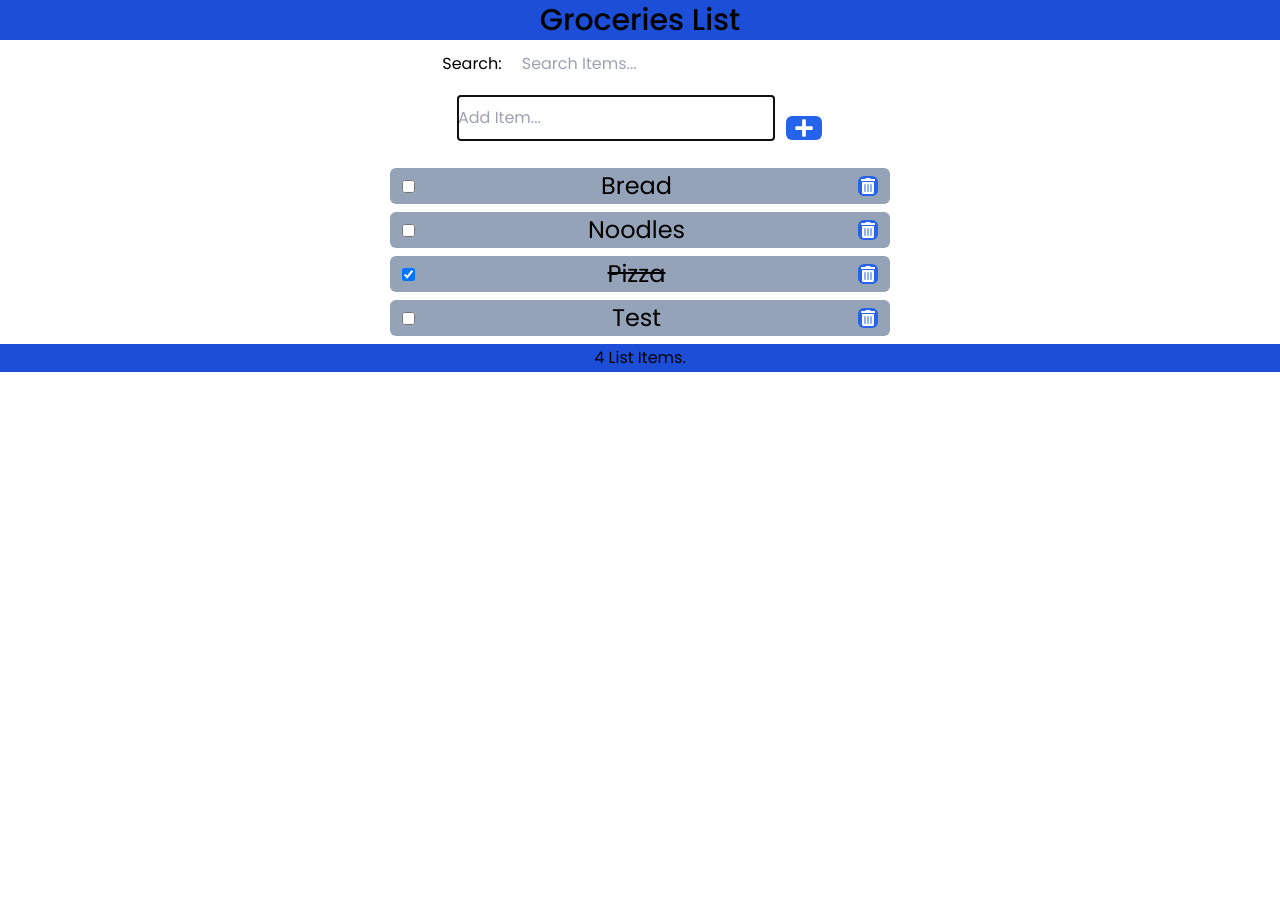
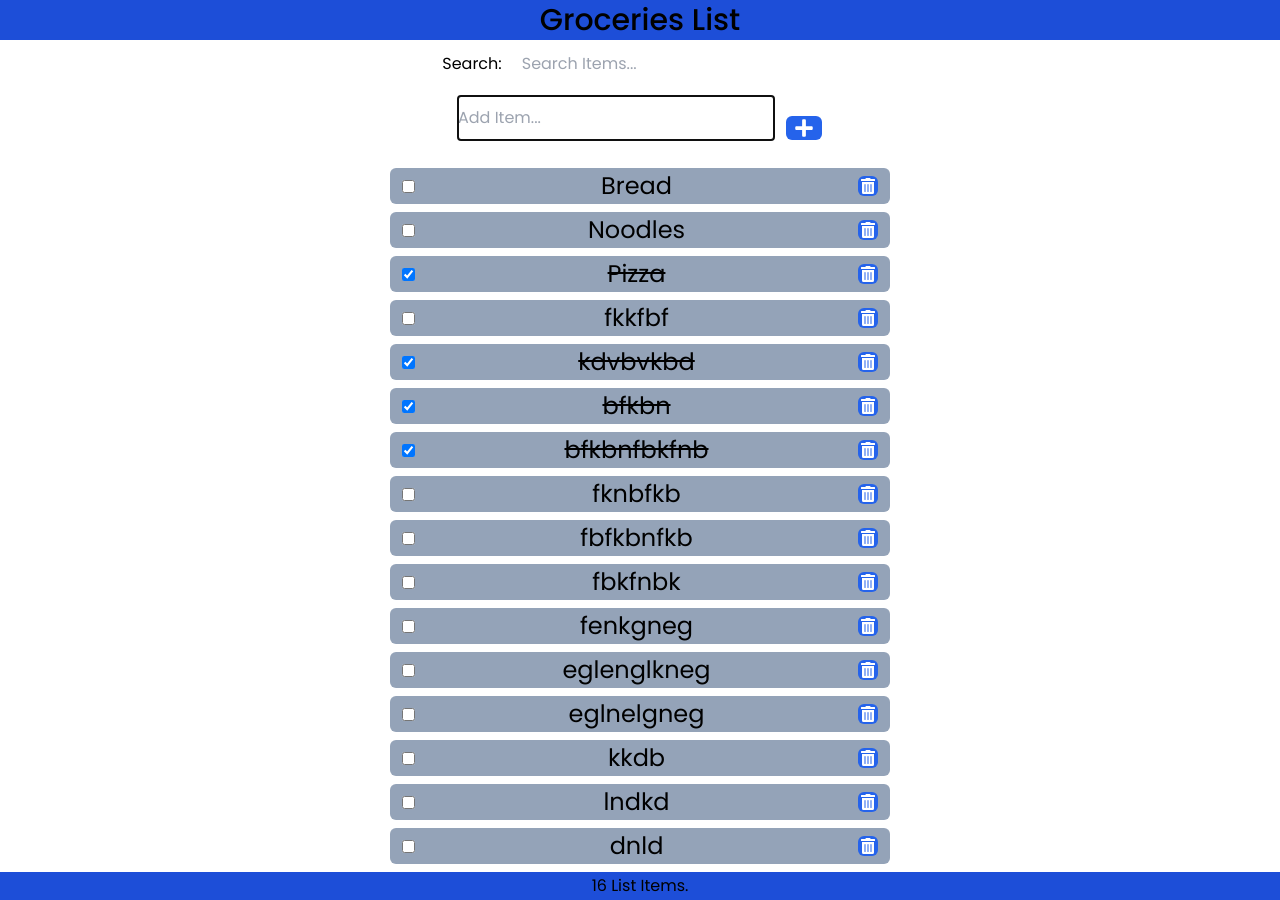
Before and after one commit to alwaysappear/Groceries-List-React-Prac, a React (Vite) app: page / in a window 1280 px wide. Before the commit the page ends 800 px from the top, so only its background shows below. Built offline with nearby package versions, Linux system fonts and the light colour scheme; data requests are answered from the project's data file.

Commit message:
fixed check item

```diff
--- a/data/db.json
+++ b/data/db.json
@@ -16,9 +16,69 @@
       "item": "Pizza"
     },
     {
+      "id": 5,
+      "checked": false,
+      "item": "fkkfbf"
+    },
+    {
       "id": 4,
+      "checked": true,
+      "item": "kdvbvkbd"
+    },
+    {
+      "id": 7,
+      "checked": true,
+      "item": "bfkbn"
+    },
+    {
+      "id": 8,
+      "checked": true,
+      "item": "bfkbnfbkfnb"
+    },
+    {
+      "id": 9,
       "checked": false,
-      "item": "Test"
+      "item": "fknbfkb"
+    },
+    {
+      "id": 10,
+      "checked": false,
+      "item": "fbfkbnfkb"
+    },
+    {
+      "id": 11,
+      "checked": false,
+      "item": "fbkfnbk"
+    },
+    {
+      "id": 13,
+      "checked": false,
+      "item": "fenkgneg"
+    },
+    {
+      "id": 14,
+      "checked": false,
+      "item": "eglenglkneg"
+    },
+    {
+      "id": 15,
+      "checked": false,
+      "item": "eglnelgneg"
+    },
+    {
+      "id": 12,
+      "checked": false,
+      "item": "kkdb"
+    },
+    {
+      "id": 16,
+      "checked": false,
+      "item": "lndkd"
+    },
+    {
+      "id": 17,
+      "checked": false,
+      "item": "dnld"
     }
   ]
 }
--- a/src/App.jsx
+++ b/src/App.jsx
@@ -8,12 +8,15 @@ import apiRequest from './apiRequest'
 
 function App() {
   const API_URL = "http://localhost:3500/items"
+
+  //Initialization
   const [items, setItems] = useState([])
   const [search, setSearch] = useState("")
   const [fetchErr, setFetchErr] = useState(null)
   const [isLoading, setIsLoading] = useState(true)
 
 
+  // Fetch data from API server
   useEffect(() => {
     const fetchItems = async () => {
       try {
@@ -34,34 +37,45 @@ function App() {
     }, 2000)
   }, [])
 
+
+
+  // Handle Delete
+  const deleteItem = async id => {
+    const listItems = [...items.filter(item => item.id !== id)]
+    setItems([...listItems])
+
+    const remOption = {
+      method: 'DELETE'
+    }
+
+    const requestUrl = `${API_URL}/${id}`
+    const result = await apiRequest(requestUrl, remOption)
+    if (result) setFetchErr(result)
+  }
+
+
+  // Handle Check
   const checkItem = async id => {
     const listItems = items.map(item => item.id === id ? { ...item, checked: !item.checked } : item)
     setItems(listItems)
 
     const newItem = listItems.filter(item => item.id === id)
 
-    console.log(newItem[0].checked)
-
+    const requestUrl = `${API_URL}/${id}`
     const updateOptions = {
       method: 'PATCH',
-      header: {
+      headers: {
         'Content-Type': 'application/json'
       },
       body: JSON.stringify({ checked: newItem[0].checked })
     }
 
-    const requestUrl = `${API_URL}/${id}`
     const result = await apiRequest(requestUrl, updateOptions)
     if (result) setFetchErr(result)
   }
 
-  // Delete Item
-  const deleteItem = id => {
-    const listItems = [...items.filter(item => item.id !== id)]
-    setItems(listItems)
-  }
 
-  // Add Item
+  // Handle Add Item
   const addItem = async item => {
     let id = 0
     const [IDList, newArr] = [[], []]
--- a/src/apiRequest.js
+++ b/src/apiRequest.js
@@ -2,6 +2,7 @@ const apiRequest = async (url='', optionsObj=null, errMsg=null) => {
     try {
         const res = await fetch(url, optionsObj)
         if (!res.ok) throw new Error("Please, reload the site.")
+        return res.json()
     } catch (err) {
         errMsg = err.message
     } finally {
```
